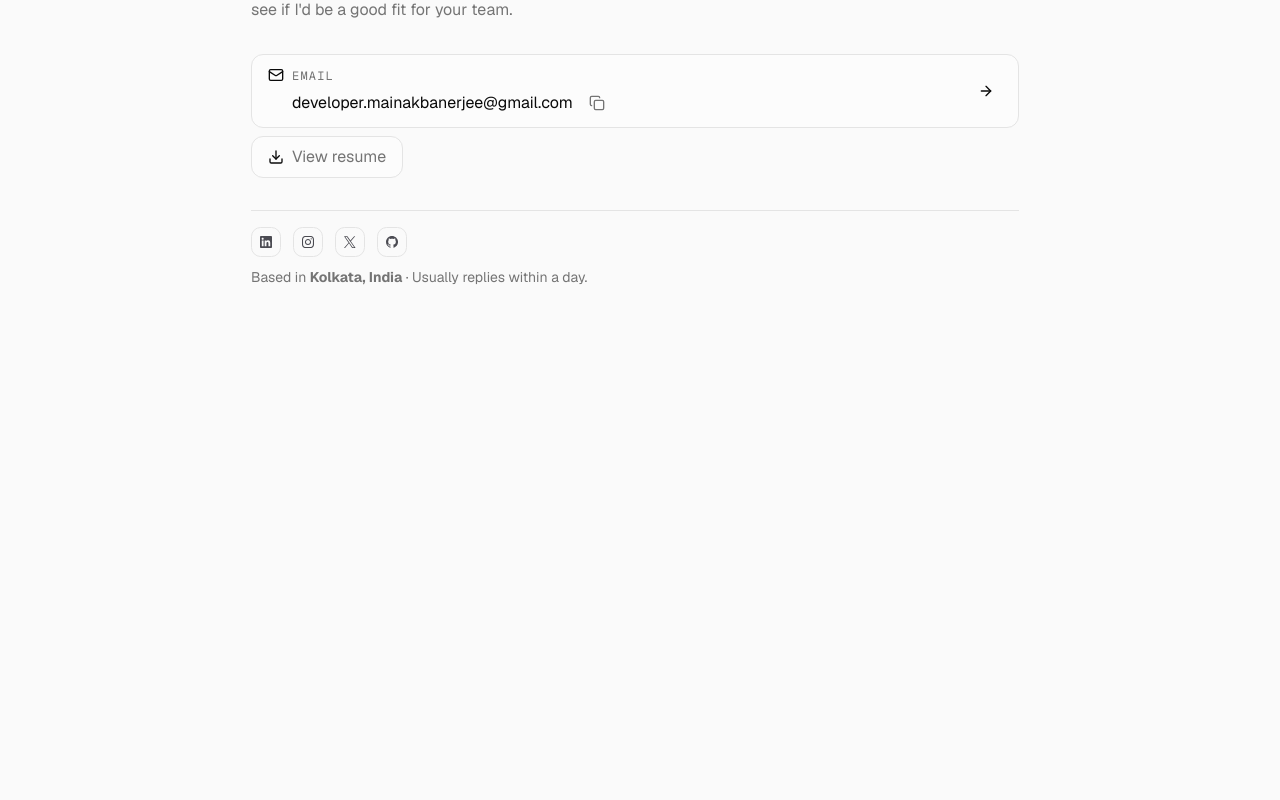
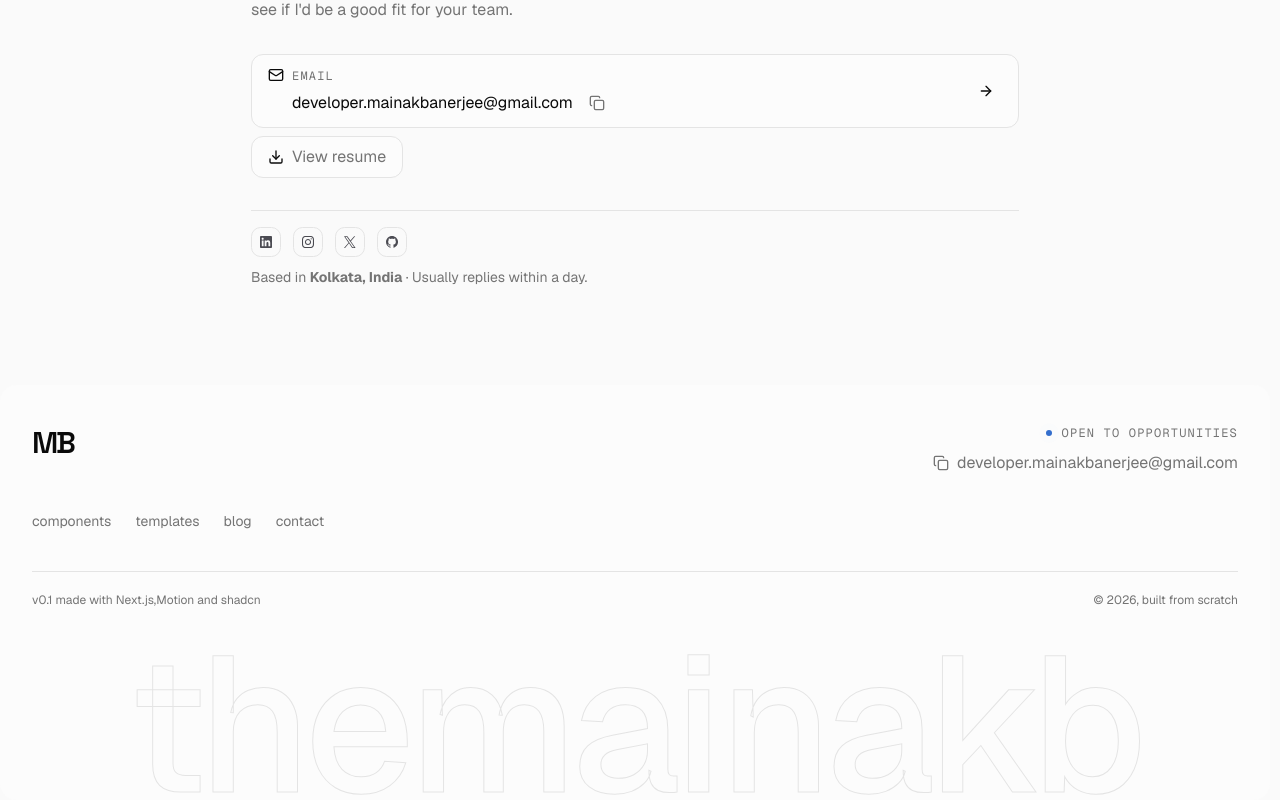
Before and after one commit to the-mainak-banerjee/themainakb-portfolio, a Next.js app: page /contact in a window 1280 px wide. Shown: the part 305-1105 px from the top of the page. Before the commit the page ends 800 px from the top, so only its background shows below. Built offline with nearby package versions, Linux system fonts and the light colour scheme.

Commit message:
created footer component

```diff
--- a/app/(app)/layout.tsx
+++ b/app/(app)/layout.tsx
@@ -1,3 +1,4 @@
+import { Footer } from "@/components/footer/footer";
 import SiteHeader from "@/components/headers/site-header";
 
 export default function Layout({ children }: { children: React.ReactNode }) {
@@ -5,6 +6,7 @@ export default function Layout({ children }: { children: React.ReactNode }) {
       <>
           <SiteHeader />
           {children}
+          <Footer />
       </>
   );
 }
--- /dev/null
+++ b/components/footer/animated-watermark.tsx
@@ -0,0 +1,59 @@
+"use client";
+import {
+  motion,
+  useMotionTemplate,
+  useMotionValue,
+  useSpring,
+} from "motion/react";
+import { MouseEvent, TouchEvent } from "react";
+
+function AnimatedWatermark() {
+  const clipRight = useMotionValue(100);
+  const springClipRight = useSpring(clipRight, { damping: 50, stiffness: 200 });
+
+  const updateClipRight = (clientX: number, rect: DOMRect) => {
+    clipRight.set(Math.round(((rect.right - clientX) / rect.width) * 100));
+  };
+
+  const resetClipRight = () => {
+    clipRight.set(100)
+  }
+
+  const handleHoverStart = (e: MouseEvent<HTMLDivElement>) => {
+    const rect = e.currentTarget.getBoundingClientRect();
+    updateClipRight(e.clientX, rect);
+  };
+
+   const handleTouchMove = (e: TouchEvent<HTMLDivElement>) => {
+     const touch = e.touches[0];
+     if (!touch) return;
+     updateClipRight(touch.clientX, e.currentTarget.getBoundingClientRect());
+   };
+
+
+  return (
+    <motion.div
+      className="relative -mb-5"
+      onMouseMove={handleHoverStart}
+      onMouseLeave={resetClipRight}
+      onTouchMove={handleTouchMove}
+      onTouchEnd={resetClipRight}
+      onTouchCancel={resetClipRight}
+      aria-hidden={true}
+    >
+      <div className="pointer-events-none pb-0 text-center text-[15vw] leading-none font-medium tracking-tight text-transparent select-none [-webkit-text-stroke:1px_var(--border)]">
+        themainakb
+      </div>
+      <motion.div
+        style={{
+          clipPath: useMotionTemplate`inset(0 ${springClipRight}% 0 0)`,
+        }}
+        className="text-foreground/50 pointer-events-none absolute inset-0 pb-0 text-center text-[15vw] leading-none font-medium tracking-tight select-none"
+      >
+        themainakb
+      </motion.div>
+    </motion.div>
+  );
+}
+
+export default AnimatedWatermark;
--- /dev/null
+++ b/components/footer/footer.tsx
@@ -0,0 +1,70 @@
+import { MAIN_NAV } from "@/config/site";
+import Link from "next/link";
+import CopyButton from "../global/copy-button";
+import { USER } from "@/features/portfolio/data/user";
+import { Typography } from "../ui/typography";
+import PrimaryLogo from "../primary-logo";
+import AnimatedWatermark from "./animated-watermark";
+
+export function Footer() {
+  return (
+    <footer className="bg-card mx-auto w-full overflow-hidden rounded-xl px-8 pt-10 max-lg:pb-25">
+      {/* Top row: signature mark + status/contact */}
+      <div className="mb-8 flex flex-wrap items-start justify-between gap-6">
+              {/* <MonogramMB className="text-foreground h-10 w-14" /> */}
+              <PrimaryLogo />
+
+        <div className="flex flex-col items-end gap-1.5">
+          <div className="text-muted-foreground flex items-center gap-2 text-sm">
+            <span className="relative flex size-2.5 items-center justify-center">
+              <span className="bg-text-accent absolute size-2.5 animate-ping rounded-full opacity-50" />
+
+              <span className="bg-text-accent size-1.5 rounded-full" />
+            </span>
+            <Typography variant="caption-sm">
+              Open to opportunities
+            </Typography>
+          </div>
+          <div className="flex items-center text-sm">
+            <CopyButton
+              value={USER.email}
+              className="border-0 hover:bg-transparent"
+            />
+            <a href={`mailto:${USER.email}`} aria-label="Send email">
+              <Typography
+                variant="body-sm"
+                className="text-muted-foreground text-xs underline-offset-2 max-lg:underline lg:hover:underline"
+              >
+                {USER.email}
+              </Typography>
+            </a>
+          </div>
+        </div>
+      </div>
+
+      {/* Nav row */}
+      <nav className="text-muted-foreground mb-10 flex flex-wrap gap-6 text-sm">
+        {MAIN_NAV.map((item) => {
+          return (
+            <Link
+              key={item.href}
+              href={item.href}
+              className="hover:text-foreground lowercase"
+            >
+              {item.title}
+            </Link>
+          );
+        })}
+      </nav>
+
+      {/* Credits row */}
+      <div className="border-border text-muted-foreground flex flex-wrap justify-between gap-2 border-t py-5 text-xs">
+        <span>v0.1 made with Next.js,Motion and shadcn</span>
+        <span>© {new Date().getFullYear()}, built from scratch</span>
+      </div>
+
+      {/* Closing wordmark */}
+      <AnimatedWatermark/>
+    </footer>
+  );
+}
--- a/components/global/containers.tsx
+++ b/components/global/containers.tsx
@@ -9,7 +9,7 @@ export function MainContainer({
   className?: string;
 }) {
   return (
-    <main className={cn("container pt-4 pb-24 md:pt-8", className)}>
+    <main className={cn("container pt-4 pb-8 md:pb-24 md:pt-8", className)}>
       {children}
     </main>
   );
```
